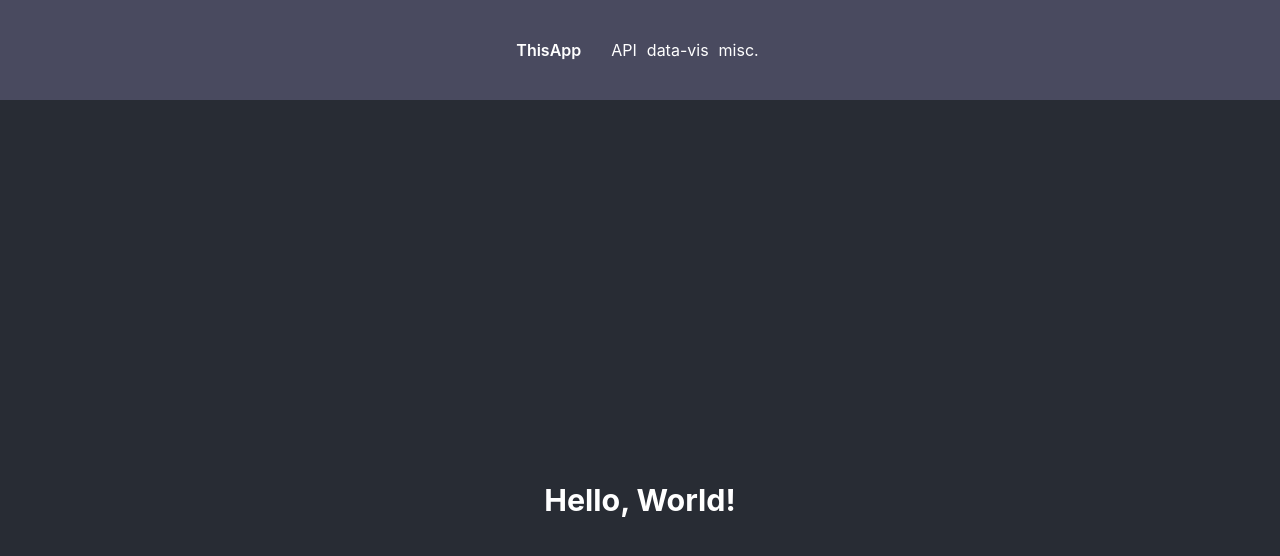
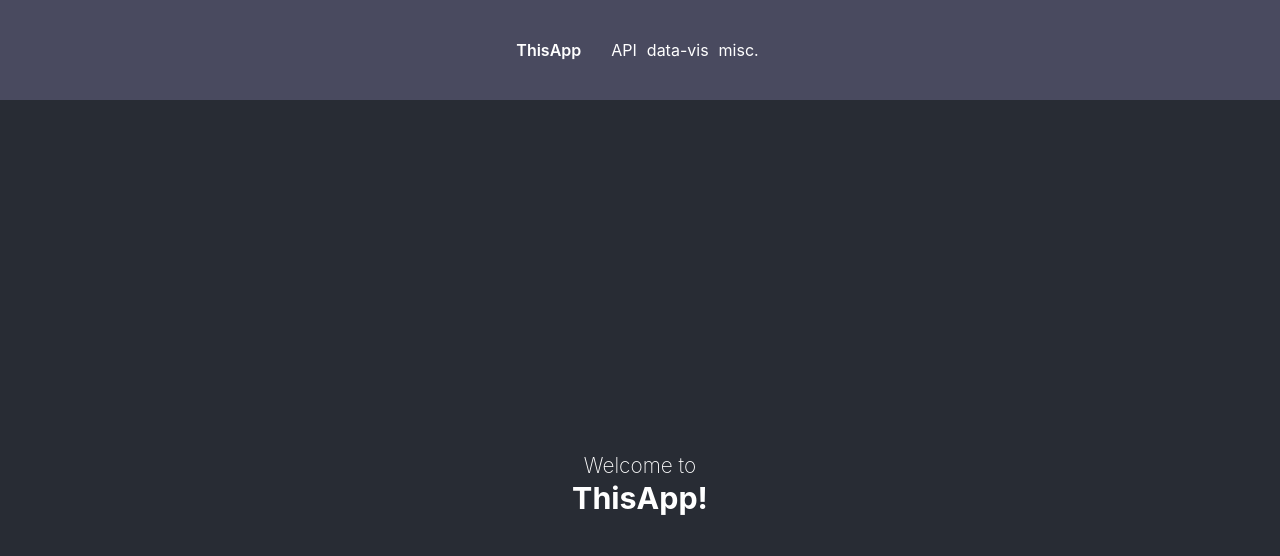
Before and after one commit to tylermorrisford/fun-app, a React (Create React App) app: page / in a window 1280 px wide. Shown: the top 556 px of the page. Built offline with nearby package versions, Linux system fonts and the light colour scheme.

Commit message:
add brand style

```diff
--- a/src/App.js
+++ b/src/App.js
@@ -1,13 +1,25 @@
 import React from 'react';
 import Navbar from './components/Navbar';
+import styled from 'styled-components'
 import './App.css';
+
+const Callout = styled.span`
+  margin-bottom: 0;
+  font-size: 0.8em;
+  font-weight: 200;
+`
+
+const Brand = styled.h3`
+  margin-top: 2px;
+`
 
 function App() {
   return (
     <div className="App">
       <Navbar/>
       <header className="App-header">
-        <h3>Hello, World!</h3>
+        <Callout>Welcome to</Callout>
+        <Brand>ThisApp!</Brand>
       </header>
     </div>
   );
```
